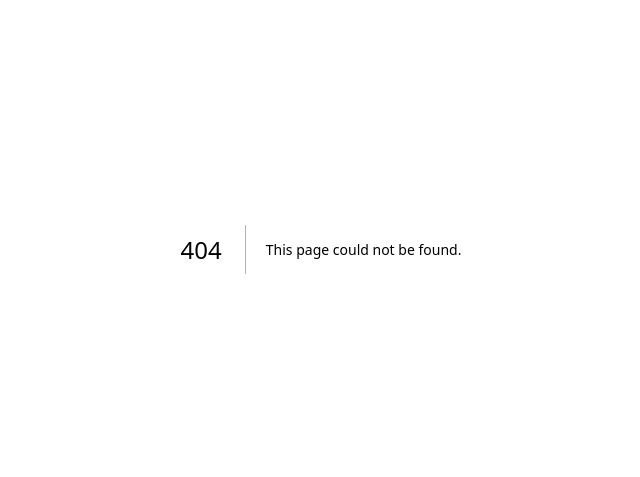
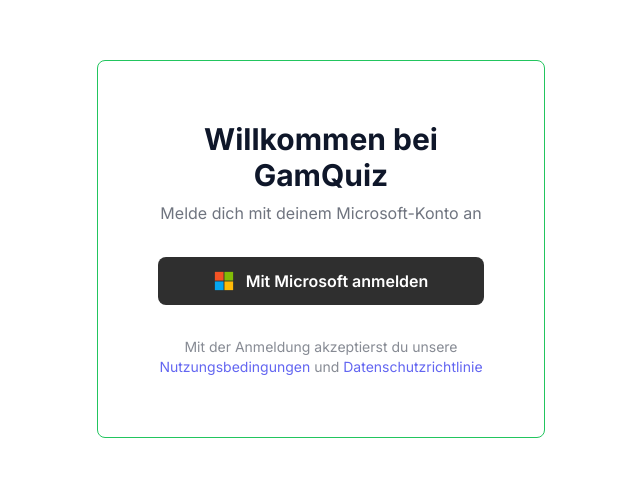
Before and after one commit to pborkovic/HTL-Kahoot, a Next.js app in the folder frontend/: page /login in a window 1280 px wide. Before the commit this address had no page. Shown: the part 151-628 px from the top of the page, without its empty margins (319-959 px from the left). Built offline with nearby package versions, Linux system fonts and the light colour scheme.

Commit message:
feat: add Login component with Microsoft OAuth integration and styling

```diff
--- /dev/null
+++ b/frontend/src/app/login/page.tsx
@@ -0,0 +1,50 @@
+"use client";
+
+export default function Login() {
+    return (
+        <div className="min-h-screen flex items-center justify-center bg-background">
+            <div className="w-full max-w-md p-15 space-y-8 rounded-lg border border-primary">
+                <div className="text-center">
+                    <h1 className="text-3xl font-bold text-text">Willkommen bei GamQuiz</h1>
+                    <p className="mt-2 text-text/60">Melde dich mit deinem Microsoft-Konto an</p>
+                </div>
+
+                <div className="space-y-4">
+                    <button
+                        type="button"
+                        onClick={() => {
+                            // TODO: Redirect to backend OAuth endpoint
+                            window.location.href = "/api/auth/microsoft";
+                        }}
+                        className="w-full py-3 px-4 bg-[#2f2f2f] hover:bg-[#1a1a1a] text-white font-semibold rounded-lg transition-colors duration-200 focus:outline-none focus:ring-2 focus:ring-accent focus:ring-offset-2 flex items-center justify-center gap-3"
+                    >
+                        <svg
+                            xmlns="http://www.w3.org/2000/svg"
+                            viewBox="0 0 23 23"
+                            className="w-5 h-5"
+                        >
+                            <path fill="#f35325" d="M1 1h10v10H1z" />
+                            <path fill="#81bc06" d="M12 1h10v10H12z" />
+                            <path fill="#05a6f0" d="M1 12h10v10H1z" />
+                            <path fill="#ffba08" d="M12 12h10v10H12z" />
+                        </svg>
+                        Mit Microsoft anmelden
+                    </button>
+                </div>
+
+                <div className="text-center text-sm text-text/50">
+                    <p>
+                        Mit der Anmeldung akzeptierst du unsere{" "}
+                        <a href="/terms" className="text-accent hover:underline">
+                            Nutzungsbedingungen
+                        </a>{" "}
+                        und{" "}
+                        <a href="/privacy" className="text-accent hover:underline">
+                            Datenschutzrichtlinie
+                        </a>
+                    </p>
+                </div>
+            </div>
+        </div>
+    );
+}
```
